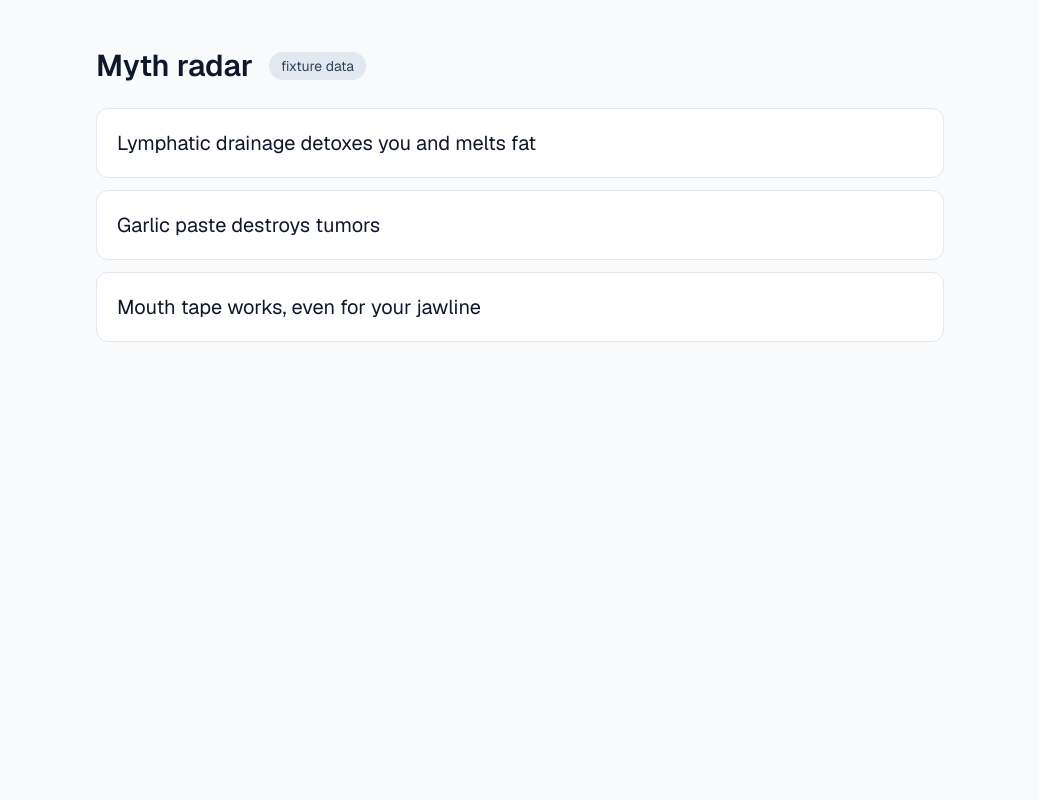
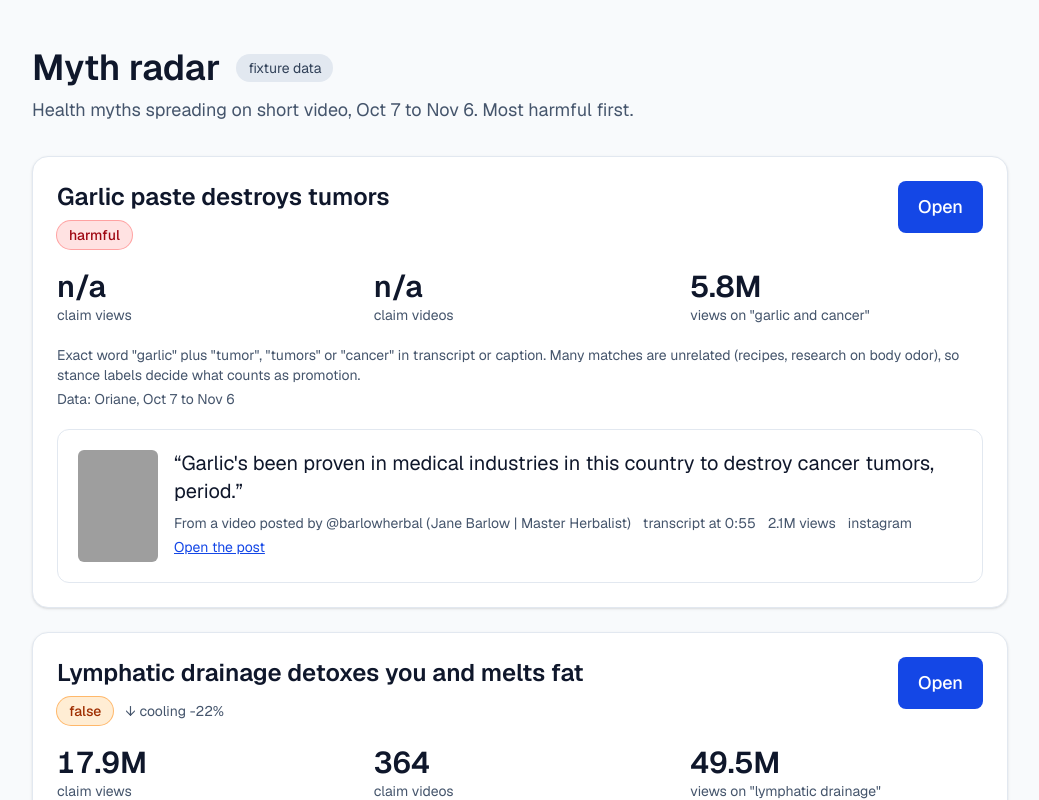
Before and after one commit to PinePointTech/hack-the-feed, a Next.js app in the folder apps/web/: page /desk in a window 1280 px wide. Shown: the top 800 px of the page, without its empty margins (120-1159 px from the left). Built offline with nearby package versions, Linux system fonts and the light colour scheme; no server answers; grey boxes are pictures that could not be loaded.

Commit message:
web: radar and myth pages

```diff
--- /dev/null
+++ b/apps/web/src/app/desk/_components/MythCard.tsx
@@ -0,0 +1,39 @@
+import Link from "next/link";
+import type { MythSummary } from "@/contracts/types";
+import { HarmChip } from "@/components/HarmChip";
+import { TrendBadge } from "@/components/TrendBadge";
+import { QuoteCard } from "@/components/QuoteCard";
+import { Stat } from "./Stat";
+import { windowLabel } from "./window";
+
+export function MythCard({ myth }: { myth: MythSummary }) {
+  return (
+    <article className="space-y-5 rounded-2xl border border-slate-200 bg-white p-6 shadow-sm">
+      <header className="flex flex-wrap items-start justify-between gap-4">
+        <div className="space-y-2">
+          <h2 className="text-2xl font-semibold">{myth.title}</h2>
+          <div className="flex flex-wrap items-center gap-3">
+            <HarmChip tier={myth.harm_tier} />
+            <TrendBadge trend={myth.trend} pct={myth.trend_pct} />
+          </div>
+        </div>
+        <Link
+          href={`/desk/myth/${myth.id}?from=radar`}
+          className="rounded-lg bg-blue-700 px-5 py-3 text-lg font-medium text-white hover:bg-blue-800"
+        >
+          Open
+        </Link>
+      </header>
+      <div className="grid grid-cols-2 gap-6 sm:grid-cols-3">
+        <Stat label="claim views" value={myth.claim_views} />
+        <Stat label="claim videos" value={myth.claim_video_count} />
+        <Stat label={`views on "${myth.topic}"`} value={myth.topic_views} />
+      </div>
+      <div className="space-y-1 text-sm text-slate-600">
+        <p>{myth.match_note}</p>
+        <p>Data: Oriane, {windowLabel(myth.window)}</p>
+      </div>
+      {myth.top_video && <QuoteCard video={myth.top_video} />}
+    </article>
+  );
+}
--- /dev/null
+++ b/apps/web/src/app/desk/_components/RadarViewed.tsx
@@ -0,0 +1,13 @@
+"use client";
+import { useEffect, useRef } from "react";
+import { track } from "@/lib/track";
+
+export function RadarViewed({ mythCount, from }: { mythCount: number; from: "live" | "fixture" }) {
+  const sent = useRef(false);
+  useEffect(() => {
+    if (sent.current) return;
+    sent.current = true;
+    track("Radar Viewed", { myth_count: mythCount, data_source: from });
+  }, [mythCount, from]);
+  return null;
+}
--- /dev/null
+++ b/apps/web/src/app/desk/_components/Stat.tsx
@@ -0,0 +1,13 @@
+import { compact, exact } from "@/lib/format";
+
+// A big number shown compact, with the exact value on hover.
+export function Stat({ label, value }: { label: string; value?: number }) {
+  return (
+    <div>
+      <div className="text-3xl font-semibold tabular-nums" title={value === undefined ? undefined : exact(value)}>
+        {value === undefined ? "n/a" : compact(value)}
+      </div>
+      <div className="text-sm text-slate-600">{label}</div>
+    </div>
+  );
+}
--- /dev/null
+++ b/apps/web/src/app/desk/_components/window.ts
@@ -0,0 +1,6 @@
+import type { DateWindow } from "@/contracts/types";
+
+const fmt = new Intl.DateTimeFormat("en-US", { month: "short", day: "numeric", timeZone: "UTC" });
+// "2026-10-07" -> "Oct 7"; dates are ISO days, so read them as UTC to avoid an off-by-one.
+export const day = (iso: string) => fmt.format(new Date(`${iso.slice(0, 10)}T00:00:00Z`));
+export const windowLabel = (w: DateWindow) => `${day(w.from)} to ${day(w.to)}`;
--- /dev/null
+++ b/apps/web/src/app/desk/myth/[id]/_components/MythOpened.tsx
@@ -0,0 +1,15 @@
+"use client";
+import { useEffect, useRef } from "react";
+import { track } from "@/lib/track";
+
+type Props = { mythId: string; harmTier: string; trend: string; from: "radar" | "calendar" | "direct"; dataSource: "live" | "fixture" };
+
+export function MythOpened({ mythId, harmTier, trend, from, dataSource }: Props) {
+  const sent = useRef(false);
+  useEffect(() => {
+    if (sent.current) return;
+    sent.current = true;
+    track("Myth Opened", { myth_id: mythId, harm_tier: harmTier, trend, from, data_source: dataSource });
+  }, [mythId, harmTier, trend, from, dataSource]);
+  return null;
+}
--- a/apps/web/src/app/desk/myth/[id]/page.tsx
+++ b/apps/web/src/app/desk/myth/[id]/page.tsx
@@ -1,10 +1,118 @@
-// Placeholder: another agent replaces this page.
-export default async function MythPage({ params }: { params: Promise<{ id: string }> }) {
+import Link from "next/link";
+import { api } from "@/lib/api";
+import { FixtureBadge } from "@/components/FixtureBadge";
+import { HarmChip } from "@/components/HarmChip";
+import { TrendBadge } from "@/components/TrendBadge";
+import { StanceBar } from "@/components/StanceBar";
+import { QuoteCard } from "@/components/QuoteCard";
+import { Stat } from "../../_components/Stat";
+import { windowLabel } from "../../_components/window";
+import { MythOpened } from "./_components/MythOpened";
+
+const FROMS = ["radar", "calendar", "direct"] as const;
+type From = (typeof FROMS)[number];
+
+export default async function MythPage({
+  params,
+  searchParams,
+}: {
+  params: Promise<{ id: string }>;
+  searchParams: Promise<{ from?: string | string[] }>;
+}) {
   const { id } = await params;
+  const q = (await searchParams).from;
+  const openedFrom: From = FROMS.includes(q as From) ? (q as From) : "direct";
+  const { data: m, from } = await api.myth(id);
+  const fixture = from === "fixture";
+
   return (
-    <main className="mx-auto max-w-3xl px-6 py-12">
-      <h1 className="text-3xl font-semibold">Myth</h1>
-      <p className="mt-4 text-slate-600">Coming soon for {id}.</p>
+    <main className="mx-auto max-w-5xl space-y-10 px-6 py-12">
+      <MythOpened mythId={m.id} harmTier={m.harm_tier} trend={m.trend} from={openedFrom} dataSource={from} />
+      <nav className="flex items-center justify-between gap-4">
+        <Link href="/desk" className="text-blue-700 underline">
+          Back to the radar
+        </Link>
+        <FixtureBadge from={from} />
+      </nav>
+
+      <header className="space-y-4">
+        <p className="text-sm uppercase tracking-wide text-slate-500">The myth</p>
+        <h1 className="text-4xl font-semibold leading-tight">{m.claim}</h1>
+        <div className="flex flex-wrap items-center gap-3">
+          <HarmChip tier={m.harm_tier} />
+          <TrendBadge trend={m.trend} pct={m.trend_pct} />
+        </div>
+        <p className="max-w-3xl text-lg text-slate-700">{m.harm_reason}</p>
+      </header>
+
+      <section className="space-y-4 rounded-2xl border border-slate-200 bg-white p-6">
+        <div className="grid grid-cols-2 gap-6 sm:grid-cols-4">
+          <Stat label="claim views" value={m.claim_views} />
+          <Stat label="claim videos" value={m.claim_video_count} />
+          <Stat label={`views on "${m.topic}"`} value={m.topic_views} />
+          <Stat label={`videos on "${m.topic}"`} value={m.topic_video_count} />
+        </div>
+        <div className="space-y-1 text-sm text-slate-600">
+          <p>{m.match_note}</p>
+          <p>Data: Oriane, {windowLabel(m.window)}</p>
+        </div>
+      </section>
+
+      <section className="space-y-3">
+        <h2 className="text-2xl font-semibold">Who is saying what</h2>
+        <StanceBar counts={m.stance_counts} sampleSize={m.stance_sample_size} />
+        {fixture && <p className="text-sm text-slate-600">Hand-labeled sample, placeholder until stance labels run.</p>}
+      </section>
+
+      <section className="space-y-4">
+        <h2 className="text-2xl font-semibold">Videos spreading the myth</h2>
+        {m.videos.length === 0 ? (
+          <p className="text-slate-600">No promoter videos found yet.</p>
+        ) : (
+          <ul className="space-y-4">
+            {m.videos.map((v) => (
+              <li key={v.oriane_id}>
+                <QuoteCard video={v} />
+              </li>
+            ))}
+          </ul>
+        )}
+      </section>
+
+      <section className="space-y-4">
+        <h2 className="text-2xl font-semibold">Counter voices</h2>
+        {m.counter_voices.length === 0 ? (
+          <p className="text-slate-600">Pending stance labels. None shown yet.</p>
+        ) : (
+          <ul className="space-y-4">
+            {m.counter_voices.map((v) => (
+              <li key={v.oriane_id}>
+                <QuoteCard video={v} />
+              </li>
+            ))}
+          </ul>
+        )}
+      </section>
+
+      {m.clinician_share?.note && (
+        <aside className="space-y-2 rounded-2xl border border-blue-200 bg-blue-50 p-6">
+          <h2 className="text-xl font-semibold">Clinicians in this topic</h2>
+          <p className="text-lg">
+            {m.clinician_share.video_pct}% of videos and {m.clinician_share.view_pct}% of views come from accounts that look
+            like clinicians.
+          </p>
+          <p className="text-sm text-slate-700">{m.clinician_share.note}</p>
+        </aside>
+      )}
+
+      <div>
+        <Link
+          href={`/desk/myth/${m.id}/studio`}
+          className="inline-block rounded-lg bg-blue-700 px-6 py-4 text-xl font-medium text-white hover:bg-blue-800"
+        >
+          Make the debunk
+        </Link>
+      </div>
     </main>
   );
 }
--- a/apps/web/src/app/desk/page.tsx
+++ b/apps/web/src/app/desk/page.tsx
@@ -1,25 +1,40 @@
-import Link from "next/link";
+import type { HarmTier } from "@/contracts/types";
 import { api } from "@/lib/api";
 import { FixtureBadge } from "@/components/FixtureBadge";
+import { MythCard } from "./_components/MythCard";
+import { RadarViewed } from "./_components/RadarViewed";
+import { windowLabel } from "./_components/window";
 
-// Stub for HTF-2: the radar agent replaces this page.
+const TIER_ORDER: Record<HarmTier, number> = { harmful: 0, false: 1, unproven: 2 };
+
 export default async function Desk() {
   const { data, from } = await api.radar();
+  const myths = [...data.myths].sort(
+    (a, b) => TIER_ORDER[a.harm_tier] - TIER_ORDER[b.harm_tier] || (b.claim_views ?? 0) - (a.claim_views ?? 0),
+  );
   return (
-    <main className="mx-auto max-w-4xl space-y-6 px-6 py-12">
-      <header className="flex items-center gap-4">
-        <h1 className="text-3xl font-semibold">Myth radar</h1>
-        <FixtureBadge from={from} />
+    <main className="mx-auto max-w-5xl space-y-8 px-6 py-12">
+      <RadarViewed mythCount={myths.length} from={from} />
+      <header className="space-y-2">
+        <div className="flex flex-wrap items-center gap-4">
+          <h1 className="text-4xl font-semibold">Myth radar</h1>
+          <FixtureBadge from={from} />
+        </div>
+        <p className="text-lg text-slate-600">
+          Health myths spreading on short video, {windowLabel(data.window)}. Most harmful first.
+        </p>
       </header>
-      <ul className="space-y-3">
-        {data.myths.map((m) => (
-          <li key={m.id}>
-            <Link href={`/desk/myth/${m.id}`} className="block rounded-xl border border-slate-200 bg-white p-5 text-xl">
-              {m.title}
-            </Link>
-          </li>
-        ))}
-      </ul>
+      {myths.length === 0 ? (
+        <p className="text-lg text-slate-600">No myths found in this window.</p>
+      ) : (
+        <ul className="space-y-6">
+          {myths.map((m) => (
+            <li key={m.id}>
+              <MythCard myth={m} />
+            </li>
+          ))}
+        </ul>
+      )}
     </main>
   );
 }
```
